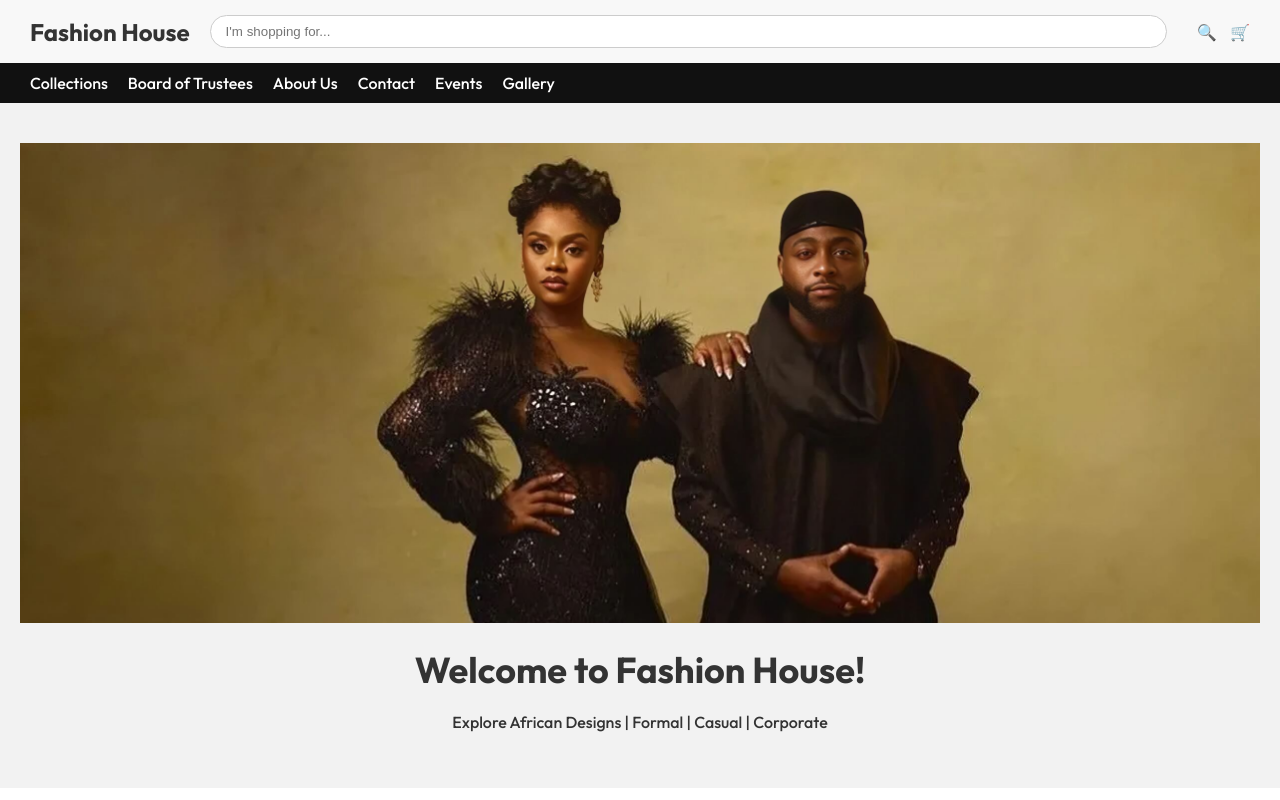
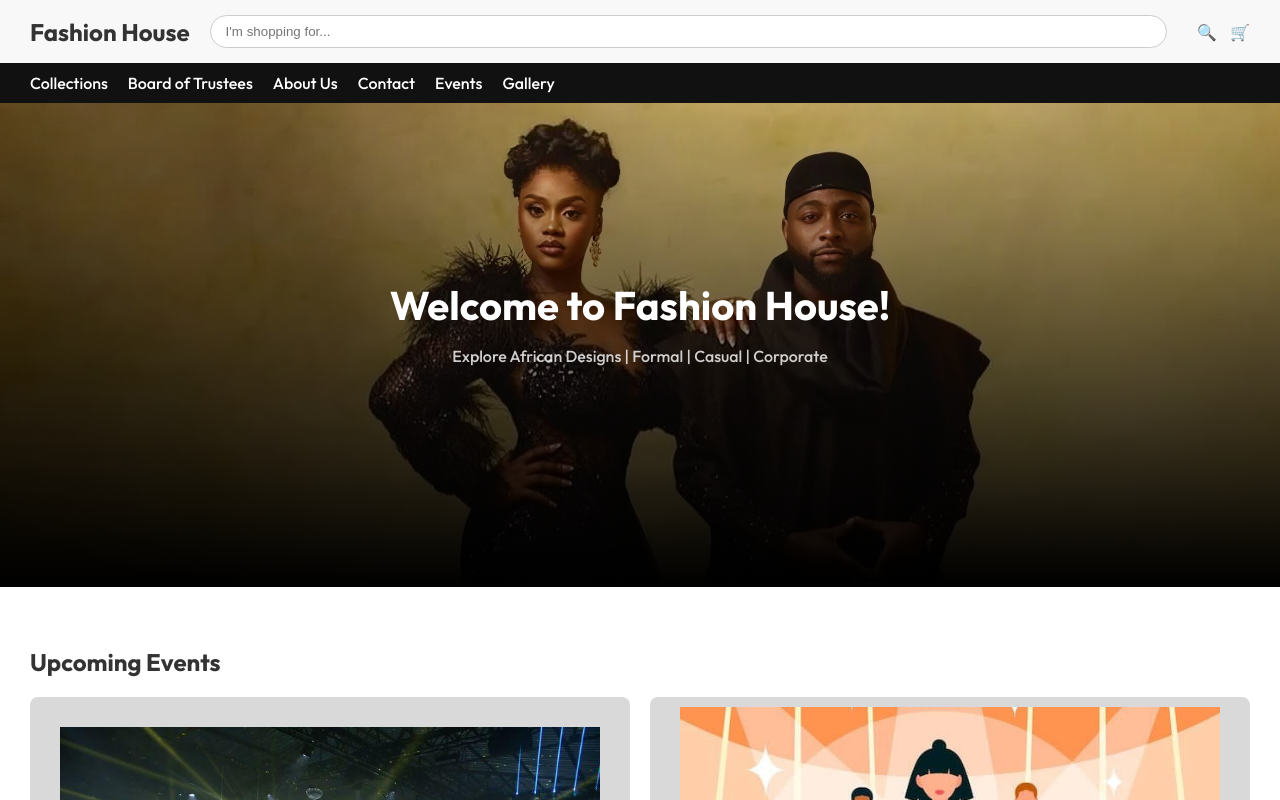
Before and after one commit to Nado-tech/FashionHouse, a plain HTML site: page index.html in a window 1280 px wide. Shown: the top 800 px of the page. Drawn offline with Linux system fonts and the light colour scheme.

Commit message:
UI cleanup

```diff
--- a/css/index.css
+++ b/css/index.css
@@ -111,6 +111,33 @@ body {
   background: #f2f2f2;
 }
 
+.hero.jumbotron {
+  padding: 0;
+  position: relative;
+}
+
+.hero.jumbotron .text {
+  color: #fff;
+  left: 50%;
+  position: absolute;
+  transform: translate(-50%, -50%);
+  top: 45%;
+}
+
+.hero.jumbotron p {
+  color: rgba(255, 255, 255, 0.8);
+}
+
+.hero.jumbotron::before {
+  background: linear-gradient(to bottom, transparent, #000);
+  content: '';
+  height: 100%;
+  left: 0;
+  position: absolute;
+  top: 0;
+  width: 100%;
+}
+
 .hero-img {
   object-position: top;
   width: 100%;
@@ -118,8 +145,8 @@ body {
   object-fit: cover;
 }
 .hero h1 {
-  font-size: 36px;
-  margin: 20px 0;
+  font-size: 2.5rem;
+  margin: 20px 0 10px;
 }
 .events {
   padding: 40px 30px;
--- a/index.html
+++ b/index.html
@@ -11,10 +11,12 @@
 </head>
 
 <body>
-  <section class="hero">
+  <section class="hero jumbotron">
     <img src="../Pictures/chioma_davido.jpg" alt="Hero Image" class="hero-img">
-    <h1>Welcome to Fashion House !</h1>
-    <p>Explore African Designs | Formal | Casual | Corporate</p>
+    <div class="text">
+      <h1>Welcome to Fashion House !</h1>
+      <p>Explore African Designs | Formal | Casual | Corporate</p>
+    </div>
   </section>
 
   <section class="events">
```
